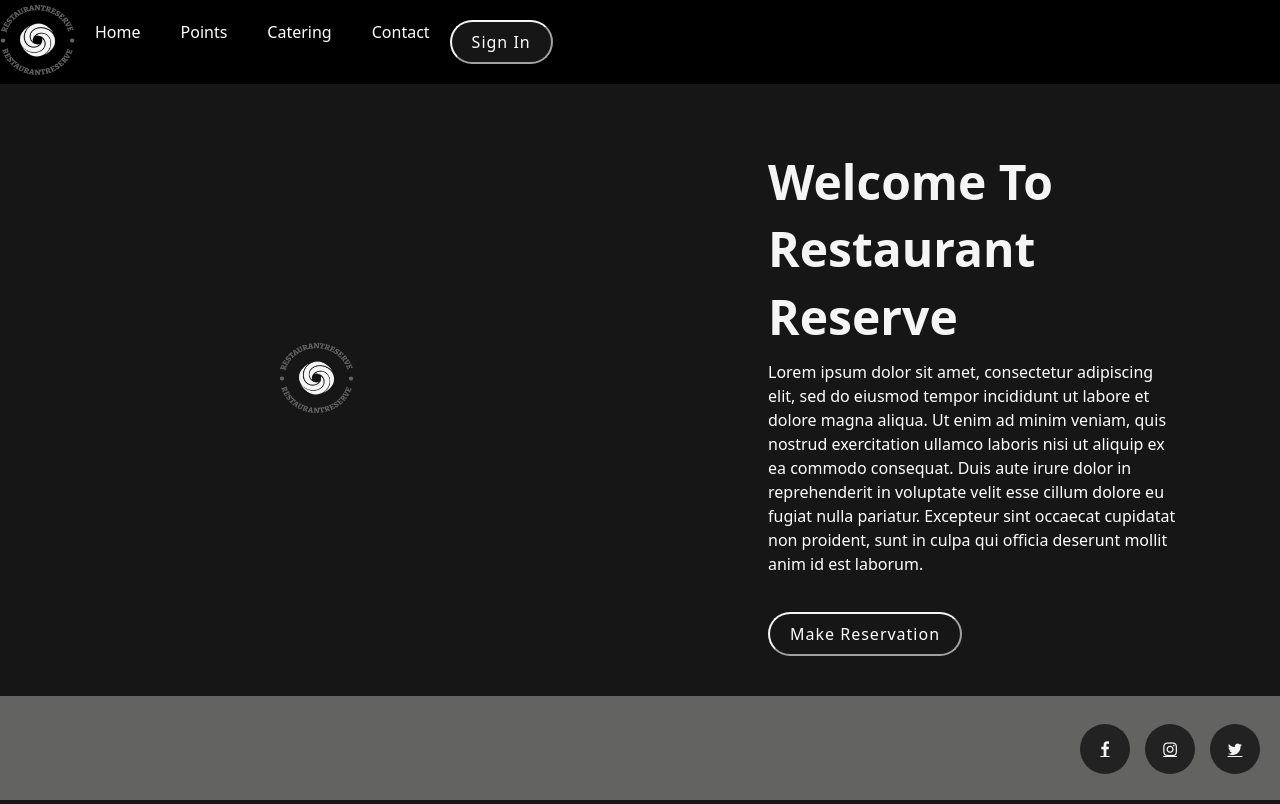
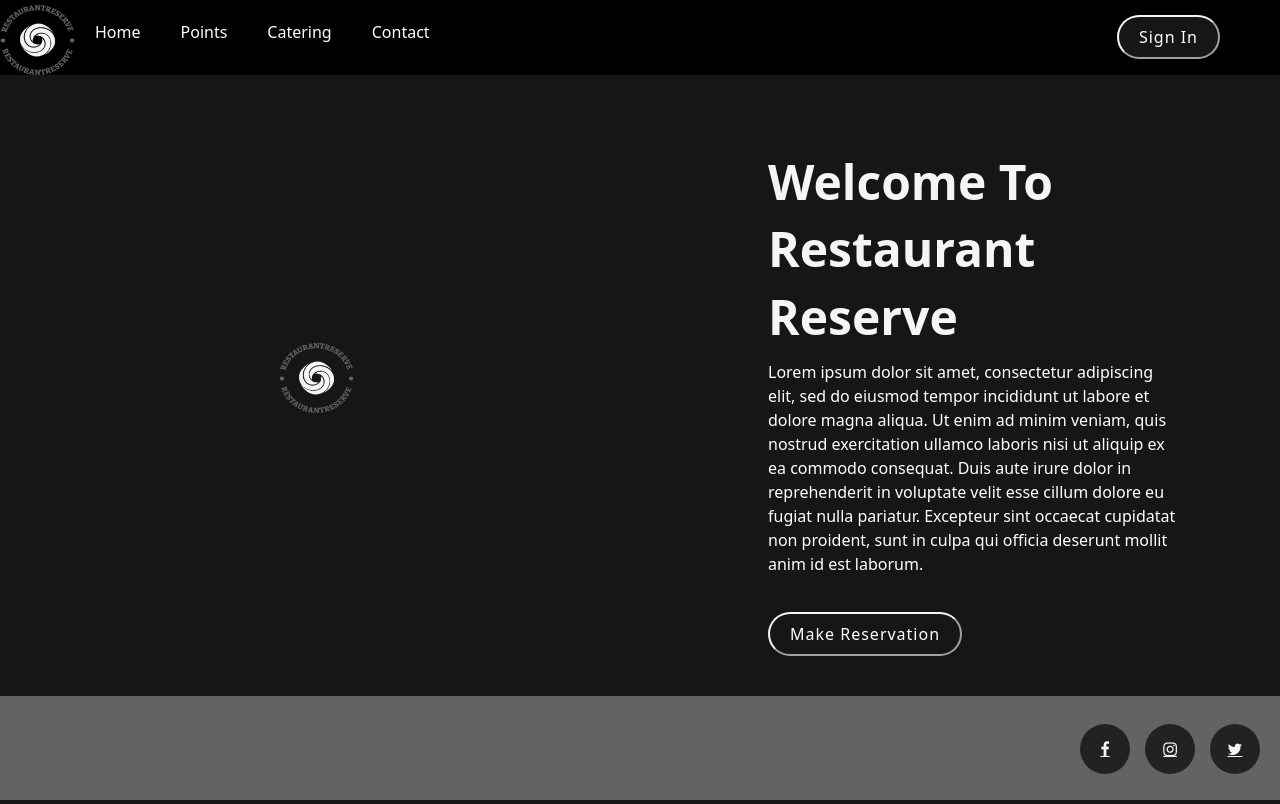
Before and after one commit to MelvinTurciosCs/SoftwareEngineeringProject, a React (Create React App) app in the folder client/: page / in a window 1280 px wide. Built offline with nearby package versions, Linux system fonts and the light colour scheme.

Commit message:
Modified the top nav bar

```diff
--- a/client/src/App.css
+++ b/client/src/App.css
@@ -46,10 +46,9 @@ label {
 }
 
 .TopBar button{
-  display: inline-block;
-  margin-top: 20px;
-  margin-bottom: 20px;
-  margin-right: 10px;
+  position: absolute;
+  top: 15px;
+  right: 60px;
   padding: 8px 20px;
   border-color: whitesmoke;
   background-color: #161616;
```
